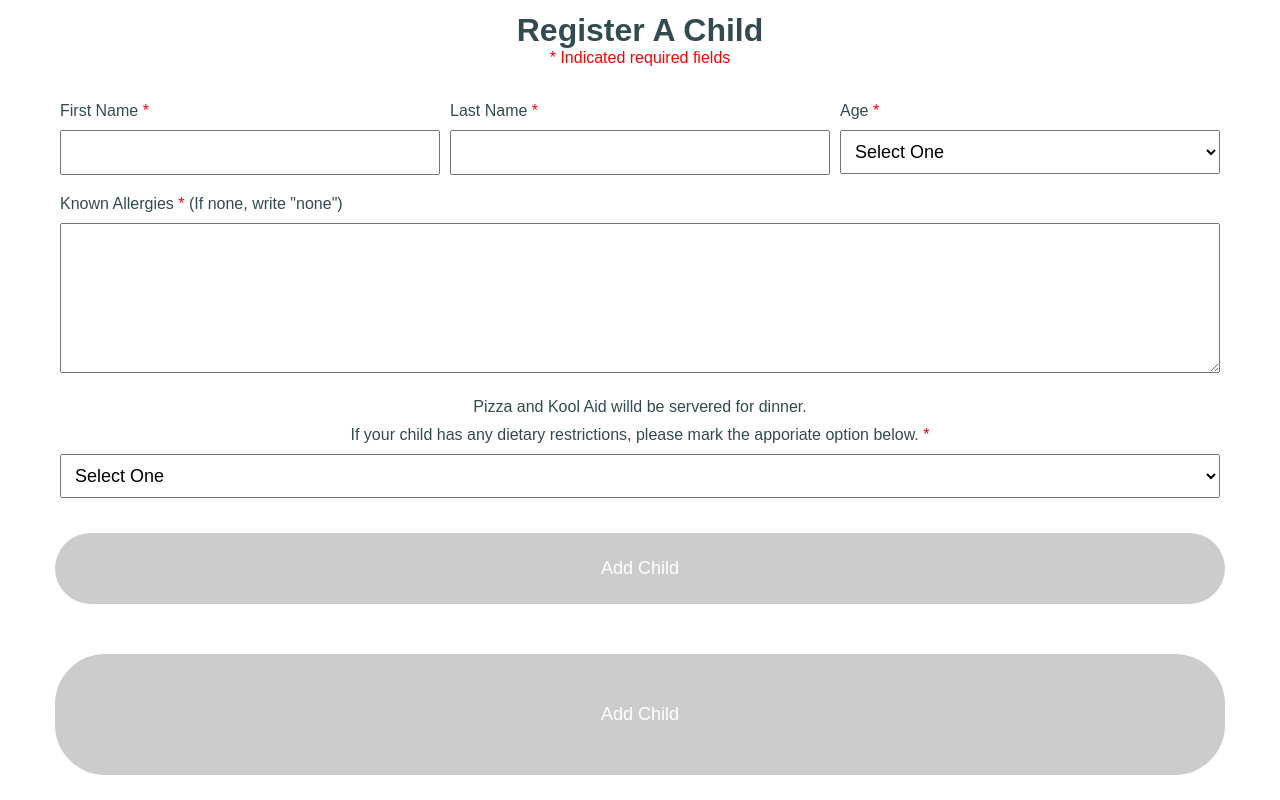
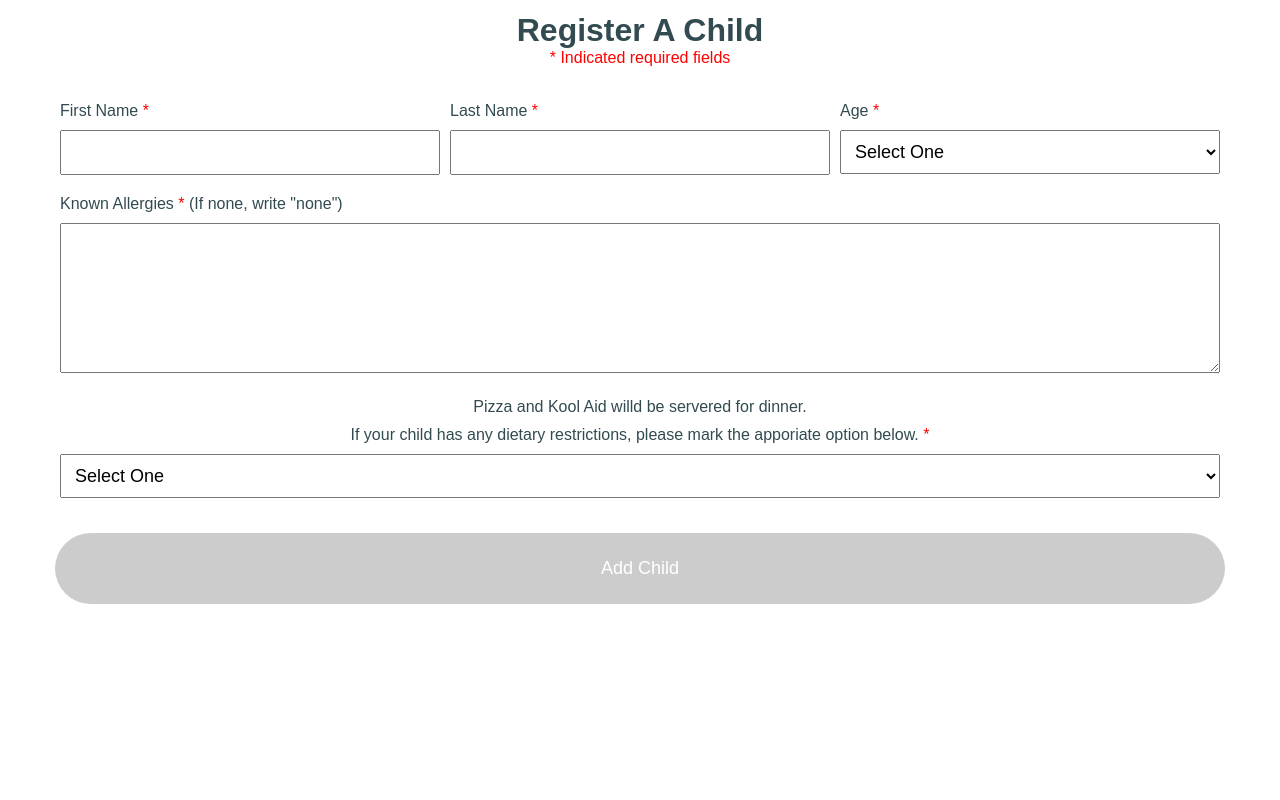
Before and after one commit to luxway/kids-night-out, a React (Create React App) app: page /add-child in a window 1280 px wide. Shown: the part 266-1066 px from the top of the page. After the commit the page ends 895 px from the top, so only its background shows below. Built offline with nearby package versions, Linux system fonts and the light colour scheme.

Commit message:
Moved button to form

```diff
--- a/src/pages/AddChild.js
+++ b/src/pages/AddChild.js
@@ -1,7 +1,6 @@
 import React from 'react'
-import {Container, Title, Text, Button} from '../components'
+import {Container, Title, Text} from '../components'
 import {AddChildForm} from '../sections/forms'
-import {Link} from 'react-router-dom'
 
 const AddChild = () => {
     return (
@@ -9,7 +8,6 @@ const AddChild = () => {
             <Title>Register A Child</Title>
             <Text margin="0 0 25px 0" color="red">* Indicated required fields</Text>
             <AddChildForm />
-            <Button margin="25px 0"><Link to='/child'>Add Child</Link></Button>
         </Container>
     )
 }
```
